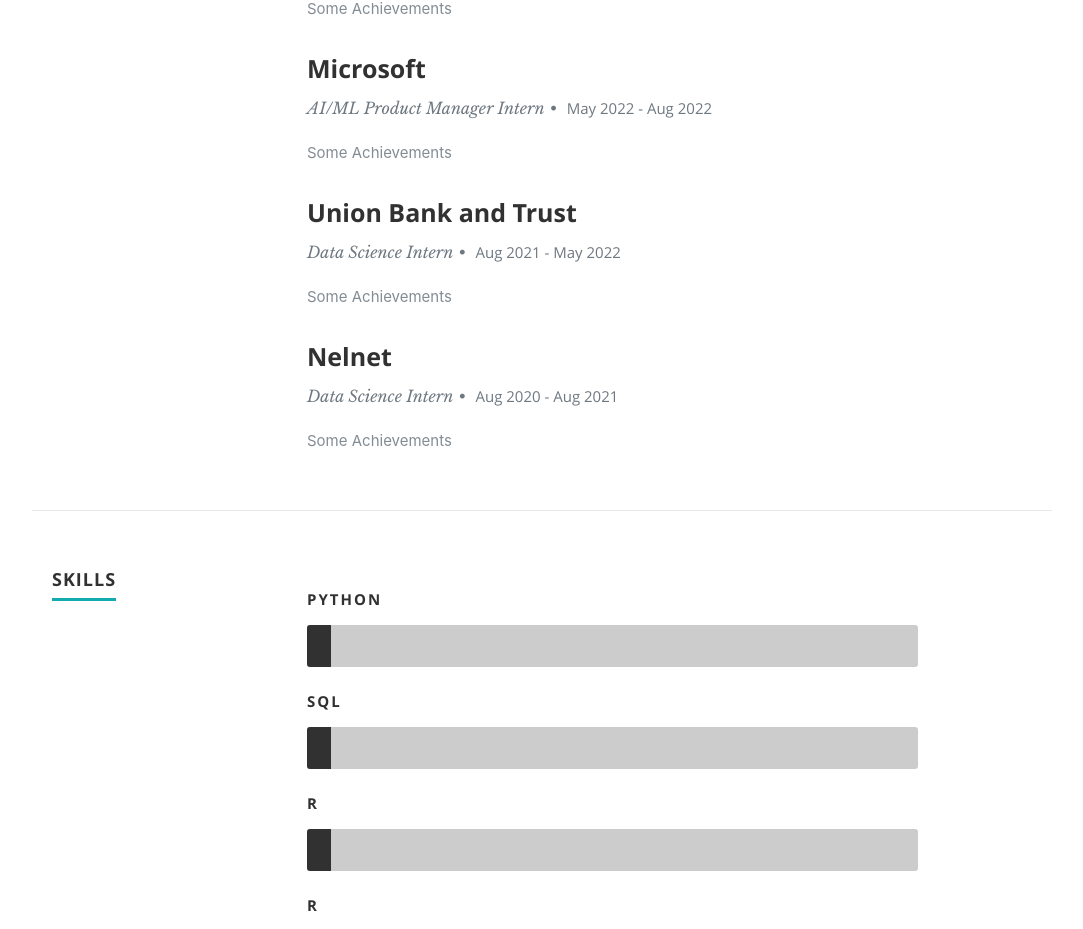
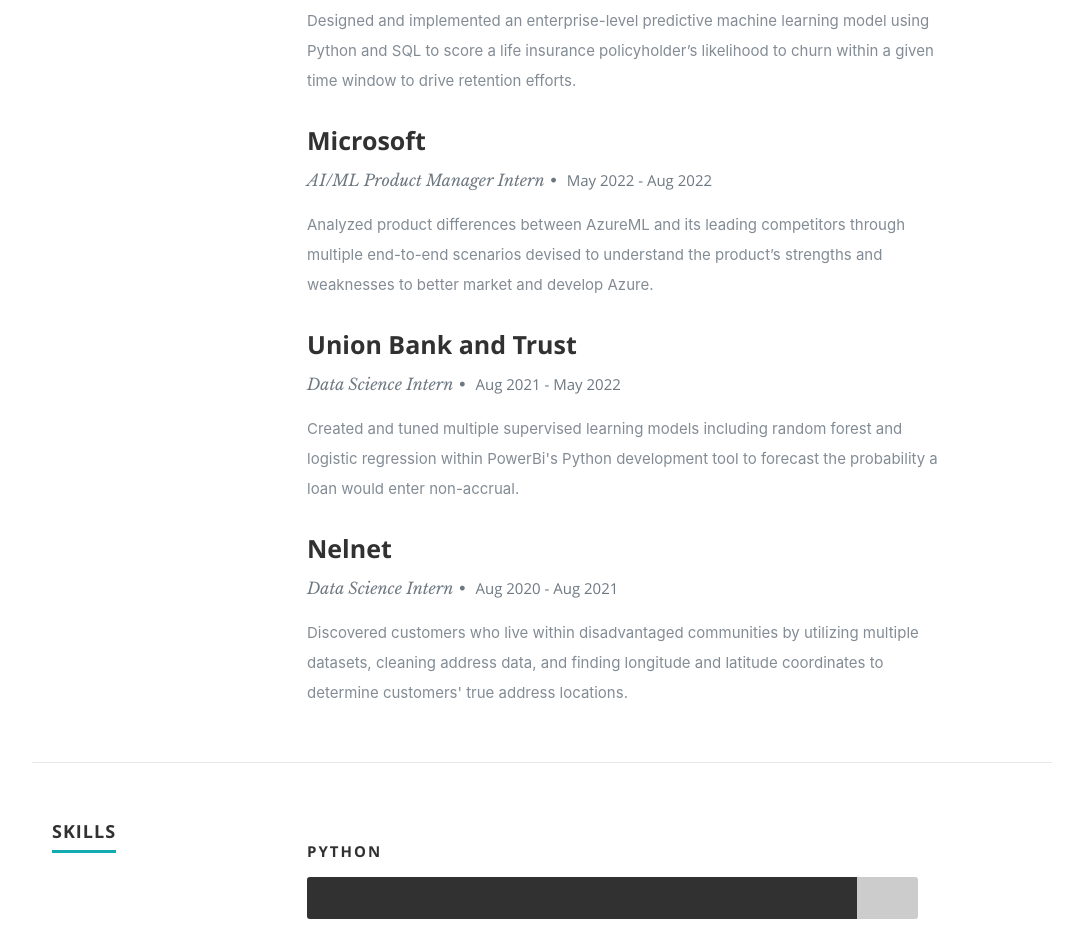
Before and after one commit to cole-g-johnson/personal-portfolio, a React (Create React App) app: page / in a window 1280 px wide. Shown: the part 1857-2786 px from the top of the page, without its empty margins (98-1181 px from the left). Built offline with nearby package versions, Linux system fonts and the light colour scheme.

Commit message:
Corrected Portfolio

```diff
--- a/package.json
+++ b/package.json
@@ -3,8 +3,8 @@
   "version": "0.1.0",
   "private": true,
   "dependencies": {
-    "react": "^16.6.0",
-    "react-dom": "^16.6.0",
+    "react": "16.8.4",
+    "react-dom": "16.8.4",
     "react-scripts": "^5.0.1"
   },
   "scripts": {
--- a/public/css/layout.css
+++ b/public/css/layout.css
@@ -52,7 +52,7 @@
    vertical-align: middle;
    margin: 0 auto;
    width: 85%;
-   padding-bottom: 30px;s
+   padding-bottom: 30px;
    text-align: center;
 }
 
@@ -757,7 +757,7 @@
     margin: 0 6px;
     display: inline-block;
     zoom: 1;
-    *display: inline;
+    display: inline;
 }
 .flex-control-paging li a {
     width: 12px;
--- a/src/App.js
+++ b/src/App.js
@@ -15,7 +15,6 @@
         <About resumeData={resumeData}/>
         <Resume resumeData={resumeData}/>
         <Portfolio resumeData={resumeData}/>
-        <Testimonials resumeData={resumeData}/>
         <ContactUs resumeData={resumeData}/>
         <Footer resumeData={resumeData}/>
       </div>
--- a/src/components/ContactUs.js
+++ b/src/components/ContactUs.js
@@ -14,8 +14,9 @@
           <div className="row">
             <aside className="eigth columns footer-widgets">
               <div className="widget">
-                <p>Portfolio Template Credit Rahul Bhatia:
-                  {resumeData.linkedinId}
+                <p>
+                  Portfolio Template Created By Rahul Bhatia: {resumeData.linkedinId} <br></br>
+                  Code Assistance From Andrew Bautista: https://github.com/WarriorofZarona/React-Portfolio-1
                 </p>
               </div>
             </aside>
--- /dev/null
+++ b/src/components/Modal.js
@@ -0,0 +1,24 @@
+import React, { Component } from 'react';
+export default class Modal extends Component {
+    render() {
+        let item = this.props.item;
+        let handleClose = this.props.handleClose;
+
+        return (
+
+            <div className="popup-modal">
+                <div className="modal-content">
+                    <div className="description-box">
+                        <button className="closeBtn" onClick={handleClose}>X</button>
+                        {console.log(item)}
+                        <img src={item.imgurl} className="img-modal" />
+                        <h4>{item.name}</h4>
+                        <p>{item.description}</p>
+                        <p>{item.languages}</p>
+                        <a href={item.github}>View the code on Github!</a>
+                    </div>
+                </div>
+            </div >
+        )
+    }
+}
--- a/src/components/Portfolio.js
+++ b/src/components/Portfolio.js
@@ -1,36 +1,57 @@
-import React, { Component } from 'react';
-export default class Porfolio extends Component {
-  render() {
-    let resumeData = this.props.resumeData;
+import React, { useState } from "react";
+import Modal from "./Modal";
+
+const Portfolio = ({ resumeData }) => {
+  const [isModalOpen, setIsModalOpen] = useState(false);
+  const [portfolioObject, setPortfolioObject] = useState({});
+
+  const handleClose = () => {
+    setIsModalOpen(false);
+  };
+
+  const handleClick = (obj) => {
+    window.open(obj.github)
+  };
+
   return (
     <section id="portfolio">
       <div className="row">
         <div className="twelve columns collapsed">
-          <h1>Check Out Some of My Works.</h1>
-          <div id="portfolio-wrapper" className="bgrid-quarters s-bgrid-thirds cf">
-          {
-            resumeData.portfolio && resumeData.portfolio.map((item)=>{
-              return(
-                <div className="columns portfolio-item">
+          <h1>Personal Projects</h1>
+          <div
+            id="portfolio-wrapper"
+            className="bgrid-quarters s-bgrid-thirds cf"
+          >
+            {resumeData.portfolio.map((item, index, array) => {
+              return (
+                <div className="columns portfolio-item" key={index}>
                   <div className="item-wrap">
-                    <a href="#modal-01">
-                      <img src={`${item.imgurl}`} className="item-img"/>
-                      <div className="overlay">
+                    <img
+                      src={`${item.imgurl}`}
+                      alt={item.name}
+                      className="item-img"
+                    />
+                    <div className="overlay" onClick={() => handleClick(item)}>
                       <div className="portfolio-item-meta">
                         <h5>{item.name}</h5>
                         <p>{item.description}</p>
+                        <p><br></br>Click to view the code on Github.</p>
                       </div>
                     </div>
-                    </a>
                   </div>
                 </div>
-              )
-            })
-          }
+              );
+            })}
+            {isModalOpen ? (
+              <Modal item={portfolioObject} handleClose={handleClose} />
+            ) : (
+              <div />
+            )}
           </div>
         </div>
       </div>
     </section>
   );
-  }
-}
+};
+
+export default Portfolio;
--- a/src/components/Resume.js
+++ b/src/components/Resume.js
@@ -79,7 +79,7 @@
                   resumeData.skills && resumeData.skills.map((item) => {
                     return(
                       <li>
-                      <span className={`bar-expand ${item.skillname.toLowerCase()}`}>
+                      <span className={`bar-expand ${item.skillname.toLowerCase()}`} style={{width: item.level + '%'}}>
                       </span><em>{item.skillname}</em>
                       </li>
                     )
--- a/src/resumeData.js
+++ b/src/resumeData.js
@@ -4,7 +4,7 @@
     "role": "Program Manager and Data Scientist",
     "linkedinId":" https://github.com/rbhatia46/React-Portfolio",
     "skypeid": "Your skypeid",
-    "roleDescription": " I like dabbling in various parts of frontend development and like to learn about new technologies, write technical articles or simply play games in my free time.",
+    "roleDescription": " I enjoy learning about new techinques in machine learning, data science, artificial intelligence, and their interdiciplinary application to existing industries. Join me on my YouTube channel as I continue my learning journey.",
     "socialLinks":[
         {
           "name":"linkedin",
@@ -22,7 +22,7 @@
           "className":"fa fa-youtube"
         }
       ],
-    "aboutme":"I am currently a pre-final year student at The LNM Institute of Information Technology and pursuing my B.Tech from here. I am a self taught Full Stack Web Developer, currently diving deeper into Machine Learning. I believe that to be successful in life, one needs to be obsessive with their dreams and keep working towards them.",
+    "aboutme":"Stemming from an interest in statistics and computer science, I graduated with double major in Computer Science and Mathematics in 2023. Throughout college I learned machine learning and data science thorugh courses, summer internships, and personal projects. Now in my professional career I continue my learning journey thorough my YouTube channel where I  post personal project and concept explanations. During the day I support talented developers in my role as a Project Manager to further company growth.",
     "address":"Seattle, WA",
     "website":"cole.johnson.career@gmail.com",
     "education":[
@@ -31,7 +31,7 @@
         "specialization":"B.S. in Computer Science and Mathematics",
         "MonthOfPassing":"Aug",
         "YearOfPassing":"2023",
-        "Achievements":"Some Achievements"
+        "Achievements":"Jeffrey S. Raikes School of Computer Science and Management"
       }
     ],
     "work":[
@@ -40,82 +40,98 @@
         "specialization":"Technical Product Manager",
         "MonthOfLeaving":"Aug 2023 -",
         "YearOfLeaving":"Present",
-        "Achievements":"Some Achievements"
+        "Achievements":""
       },
       {
         "CompanyName":"Mutual of Omaha",
         "specialization":"ML Product Manager Intern",
         "MonthOfLeaving":"Aug 2022 -",
         "YearOfLeaving":"May 2023",
-        "Achievements":"Some Achievements"
+        "Achievements":"Designed and implemented an enterprise-level predictive machine learning model using Python and SQL to score a life insurance policyholder’s likelihood to churn within a given time window to drive retention efforts."
       },
       {
         "CompanyName":"Microsoft",
         "specialization":"AI/ML Product Manager Intern",
         "MonthOfLeaving":"May 2022 -",
         "YearOfLeaving":"Aug 2022",
-        "Achievements":"Some Achievements"
+        "Achievements":"Analyzed product differences between AzureML and its leading competitors through multiple end-to-end scenarios devised to understand the product’s strengths and weaknesses to better market and develop Azure."
       },
       {
         "CompanyName":"Union Bank and Trust",
         "specialization":"Data Science Intern",
         "MonthOfLeaving":"Aug 2021 -",
         "YearOfLeaving":"May 2022",
-        "Achievements":"Some Achievements"
+        "Achievements":"Created and tuned multiple supervised learning models including random forest and logistic regression within PowerBi's Python development tool to forecast the probability a loan would enter non-accrual."
       },
       {
         "CompanyName":"Nelnet",
         "specialization":"Data Science Intern",
         "MonthOfLeaving":"Aug 2020 -",
         "YearOfLeaving":"Aug 2021",
-        "Achievements":"Some Achievements"
+        "Achievements":"Discovered customers who live within disadvantaged communities by utilizing multiple datasets, cleaning address data, and finding longitude and latitude coordinates to determine customers' true address locations."
       }
     ],
     "skillsDescription":"",
     "skills":[
       {
-        "skillname":"Python"
+        "skillname":"Python",
+        "level": "90"
       },
       {
-        "skillname":"SQL"
+        "skillname":"sklearn",
+        "level": "90"
       },
       {
-        "skillname":"R"
+        "skillname":"tensorflow",
+        "level": "75"
       },
       {
-        "skillname":"R"
+        "skillname":"SQL",
+        "level": "60"
+      },
+      {
+        "skillname":"R",
+        "level": "50"
       }
     ],
     "portfolio":[
       {
-        "name":"project1",
-        "description":"mobileapp",
-        "imgurl":"images/portfolio/phone.jpg"
+        "name": "LinkedIn Qualification Scrape",
+        "description": "Created a Python script to scrape LinkedIn job queries to create a database of applicant skill requirements.",
+        "imgurl": "images/portfolio/console.jpg",
+        "languages": ["Tech Used: HTML, ", "CSS, ", "Javascript, ", "Node.js, ", "Express.js, ", "mySQL"],
+        "github": "https://github.com/cole-g-johnson"
       },
       {
-        "name":"project2",
-        "description":"mobileapp",
-        "imgurl":"images/portfolio/project.jpg"
+        "name": "Regression and Classification",
+        "description": "Created a Python library that allows the user to test their data on all regression or classification models in sklearn to determine best solution.",
+        "imgurl": "images/portfolio/retrocam.jpg",
+        "languages": ["Tech Used: HTML, ", "CSS, ", "Javascript, ", "Node.js, ", "Express.js, ", "mySQL"],
+        "github": "https://github.com/cole-g-johnson"
       },
       {
-        "name":"project3",
-        "description":"mobileapp",
-        "imgurl":"images/portfolio/project2.png"
+        "name": "Homefield Advantage",
+        "description": "Statistical Analysis on the true effect of 'Homefield Advantage' across professional sports.",
+        "imgurl": "images/portfolio/coffee.jpg",
+        "languages": ["Tech Used: HTML, ", "CSS, ", "Javascript, ", "Node.js, ", "Express.js, ", "mySQL"],
+        "github": "https://github.com/cole-g-johnson"
       },
       {
-        "name":"project4",
-        "description":"mobileapp",
-        "imgurl":"images/portfolio/phone.jpg"
+        "name": "GymEquipment.io",
+        "description": "Based on equipment images taken at your local gym, the Computer Vision model will detemrine the type of equipment and create a workout plan.",
+        "imgurl": "images/portfolio/origami.jpg",
+        "languages": ["Tech Used: HTML, ", "CSS, ", "Javascript, ", "Node.js, ", "Express.js, ", "mySQL"],
+        "github": "https://github.com/cole-g-johnson"
       }
     ],
     "testimonials":[
       {
-        "description":"This is a sample testimonial",
-        "name":"Some technical guy"
+        "description":"Smartest guy I know",
+        "name":"Bharat S."
       },
       {
-        "description":"This is a sample testimonial",
-        "name":"Some technical guy"
+        "description":"Taught me everything I know in Machine Learning",
+        "name":"Dylan A."
       }
     ]
   }
```
Also changed, not shown: 2 other files (tests, documents, lock files or other folders). Lines whose indentation alone changed are shown as unchanged.
